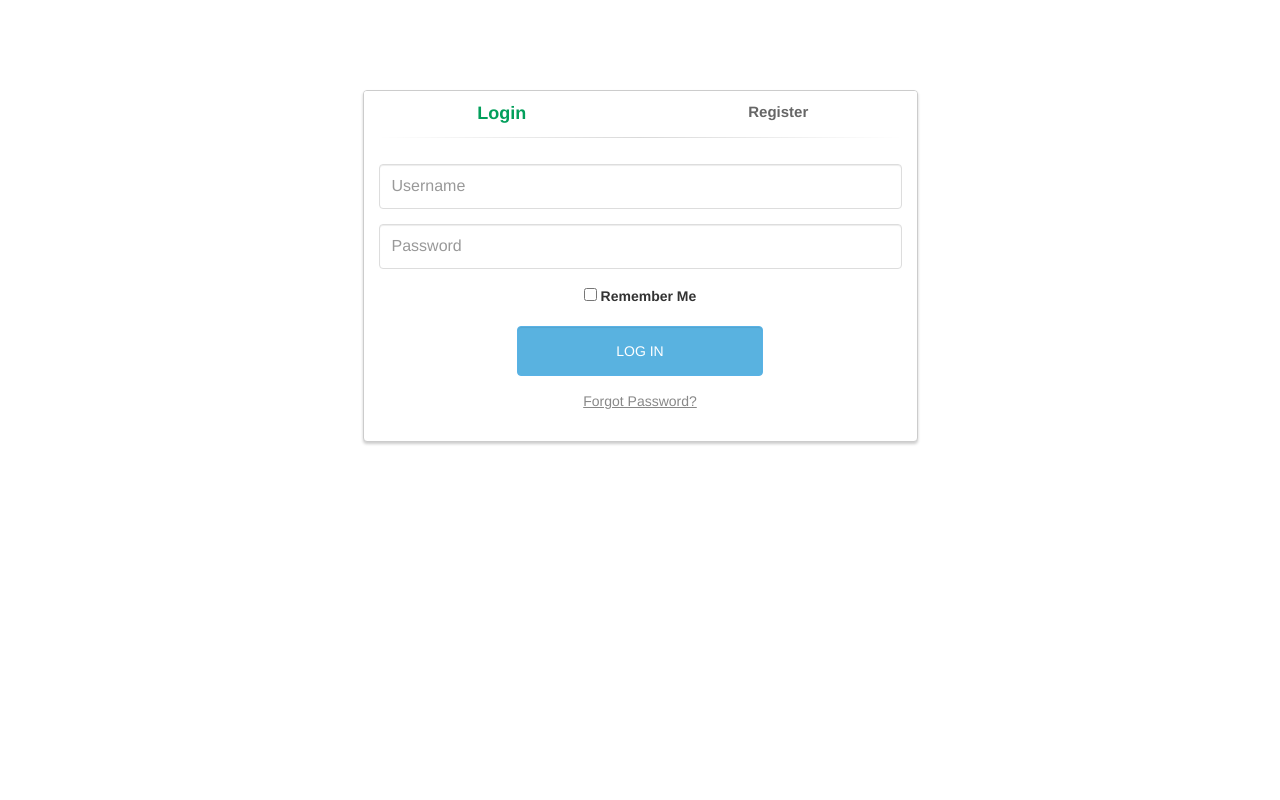
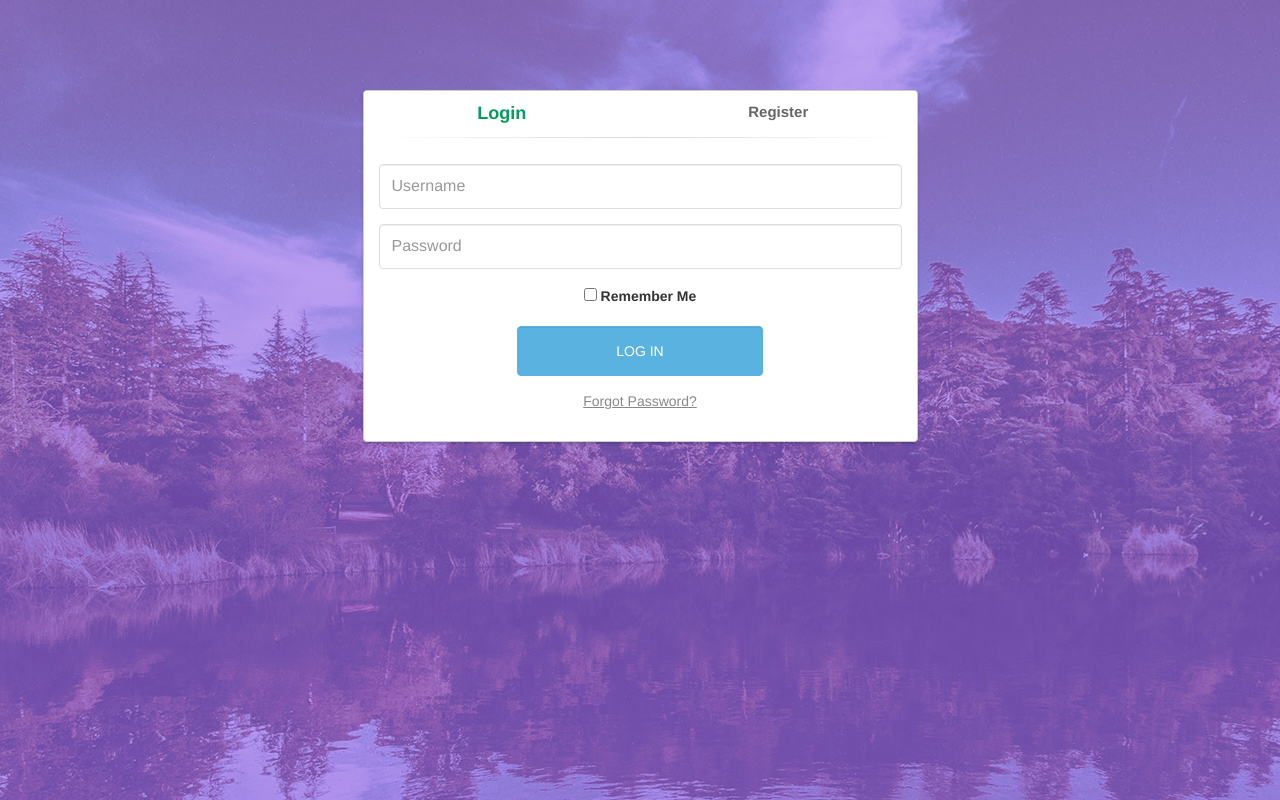
Before and after one commit to chaman-1/QMS, a PHP site: page /login.php in a window 1280 px wide. Run offline with PHP 8.4, Linux system fonts and the light colour scheme; some libraries are stand-ins or nearby versions.

Commit message:
login page edited

```diff
--- a/BS3/login.php
+++ b/BS3/login.php
@@ -6,6 +6,7 @@
 <link rel="stylesheet" type="text/css" href="assets/css/custom.css">
 <script type="text/javascript" src="assets/js/custom.js"></script>
 </head>
+<body style="background: linear-gradient(#9368e9a1, #9368e9b0), url(../assets/img/full-screen-image-3.jpg);">
 <div class="container">
         <div class="row">
             <div class="col-md-6 col-md-offset-3">
@@ -80,3 +81,4 @@
             </div>
         </div>
     </div>
+</body>
```
Also changed, not shown: BS3/assets/img/bg.jpg (added).
